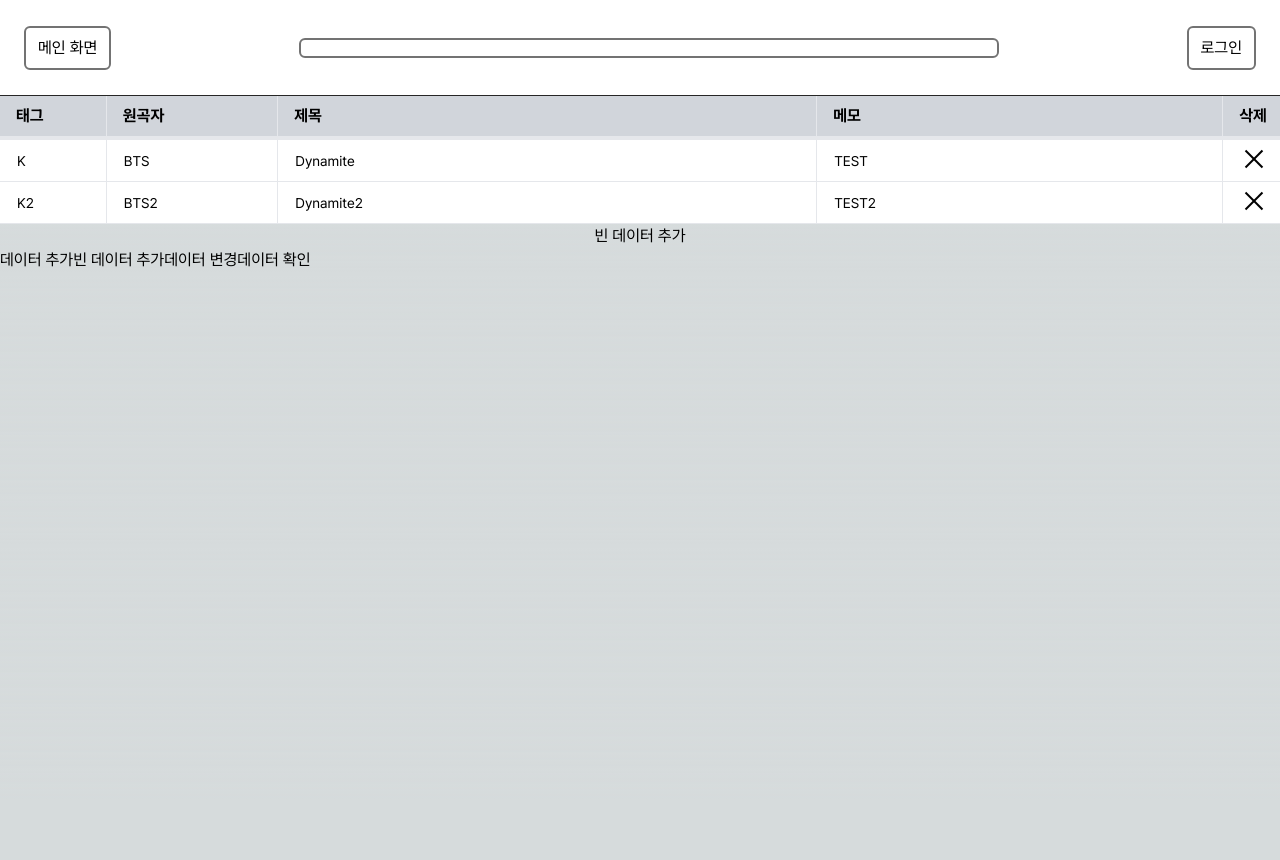
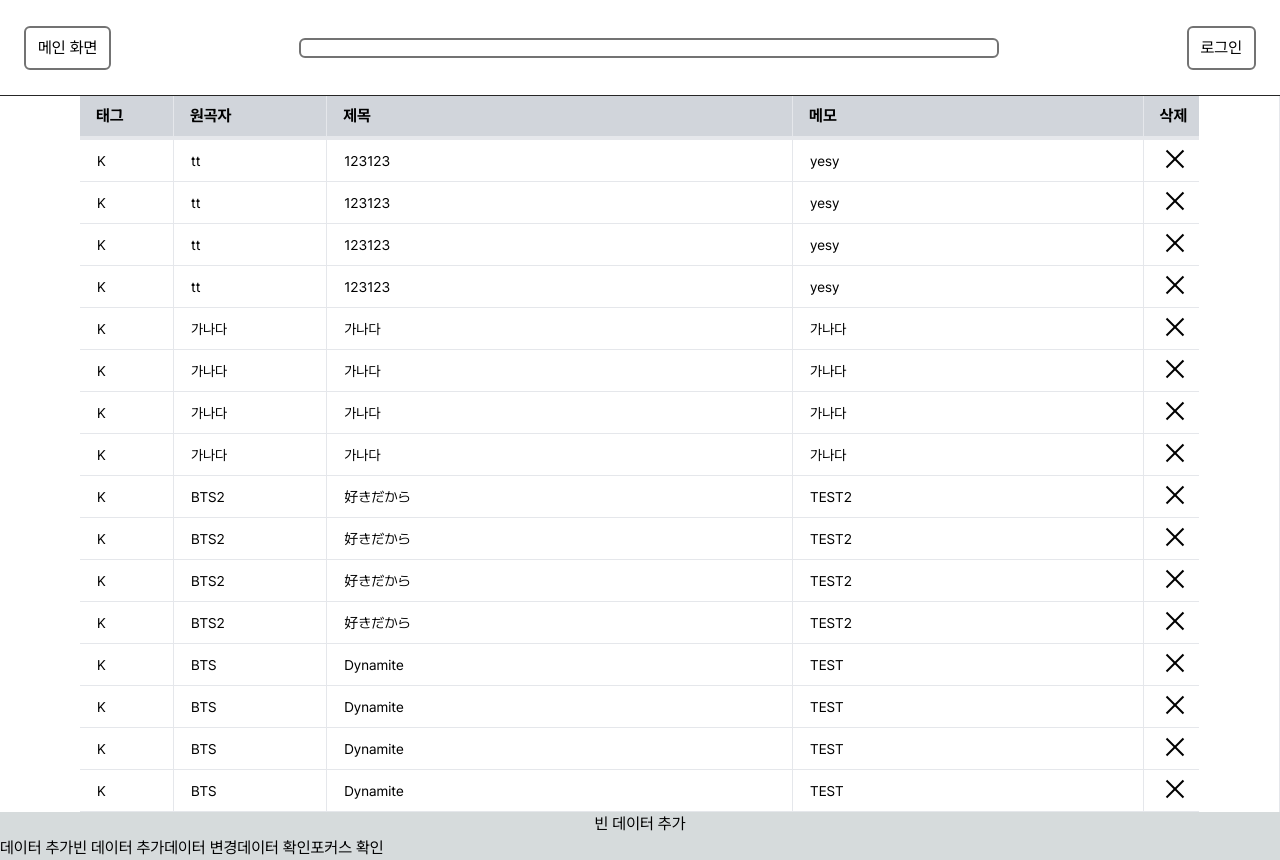
Before and after one commit to redbeanmk765/MySongBook, a Next.js app in the folder mysongbook/: page /1/sheet in a window 1280 px wide. Before the commit the page ends 800 px from the top, so only its background shows below. Built offline with nearby package versions, Linux system fonts and the light colour scheme.

Commit message:
sheet 2.3
sticky, sort, click

```diff
--- a/mysongbook/src/app/[id]/sheet/page.tsx
+++ b/mysongbook/src/app/[id]/sheet/page.tsx
@@ -4,6 +4,7 @@ import Link from "next/link";
 import Header from "@/components/Header";
 import { useEffect, useState, useRef, useCallback, useMemo } from "react";
 import {produce} from 'immer';
+import { spawn } from "child_process";
 
 type rowData = {
     id : number;
@@ -13,13 +14,18 @@ type rowData = {
     memo : string;
 }
 
-function Row({ data, handleAddData, handleUpdate, handleDelete}: {
+function Row({ data, handleAddData, handleUpdate, handleDelete, editingCell, setEditingCell}: {
   data: rowData, handleAddData:(newData: rowData) => void,
   handleUpdate:(id:number, updatedData: Partial<rowData>) => void,
-  handleDelete:(id:number) => void,}) {
+  handleDelete:(id:number) => void,
+  editingCell: { rowId: number, field: keyof rowData } | null,
+  setEditingCell: React.Dispatch<React.SetStateAction<{ rowId: number, field: keyof rowData } | null>>}) {
 
   const [isEditing, setIsEditing] = useState(false);
   const [editedData, setEditedData] = useState(data);
+
+
+
 
 
   const handleChange = (event: React.ChangeEvent<HTMLInputElement>) => {
@@ -46,56 +52,104 @@ function Row({ data, handleAddData, handleUpdate, handleDelete}: {
 
 
 
+ function GenerateTd({ fieldName }: { fieldName: keyof rowData}){
+    const isEditingTd = editingCell?.rowId === data.id && editingCell.field === fieldName;
+    let nameString = fieldName as string;
 
- function GenerateTd({ fieldName }: { fieldName: keyof rowData}){
-    const [isEditing2, setIsEditing2] = useState(false);
-    let nameString = fieldName as string;
     const inputRef = useRef<HTMLInputElement>(null);
 
-    const handleEditMode2 = () => {
-      // 수정된 데이터를 서버에 저장하거나 다른 로직 실행
-      console.log("test");
-      setIsEditing2(true);
+    const handleFocusTd = () => {
+      //setEditingCell({ rowId: data.id, field: fieldName });
+
     };
 
+    const handleClickTd = () => {
+      //console.log("click :" , data.id , "fieldName:", fieldName, "editingCell:", editingCell);
+      setEditingCell({ rowId: data.id, field: fieldName });
+    }
+
     useEffect(() => {
-      if (isEditing2 && inputRef.current) {
+      if(
+        editingCell?.rowId === data.id &&
+        editingCell.field === fieldName &&
+        inputRef.current
+        ) {
          inputRef.current.focus();
         }
-    }, [isEditing2]);
 
-    const handleBlur = ((event: React.ChangeEvent<HTMLInputElement>) => {
+      if (editingCell === null) {
+       //console.log("focus 해제 후 실행!");
+      }
+    }, [editingCell]);
+
+
+
+    const handleBlur = ((event: React.FocusEvent<HTMLInputElement>) => {
+      const relatedTarget = event.relatedTarget as HTMLElement | null;
+
+      if (
+        relatedTarget &&
+        relatedTarget.hasAttribute("data-id") &&
+        relatedTarget.hasAttribute("data-field")
+      ) {
+      const rowId = Number(relatedTarget.getAttribute("data-id"));
+      const field = relatedTarget.getAttribute("data-field") as keyof rowData;
+      setEditingCell({ rowId, field });
+      } else{
+        setEditingCell(null);
+      }
+
       handleChange(event);
-      setIsEditing2(false);
       handleUpdate(data.id,{ [fieldName]: event.target.value});
+
+      //console.log("focus :" , data.id, event.target.value, "isEditingTd:", isEditingTd);
+      //console.log("newFocus :", event.relatedTarget);
     });
 
     const handleChange = useCallback((event: React.ChangeEvent<HTMLInputElement>) => {
-      setEditedData({
-        ...editedData,
-        [event.target.name]: event.target.value
-      });
-      if (isEditing2 && inputRef.current) {
-        inputRef.current.focus();
-      }
+      const { name, value } = event.target;
+      setEditedData(prev => ({
+        ...prev,
+        [name]: value
+      }));
     }, []);
 
+    const spanRef = useRef<HTMLSpanElement>(null);
+    const [spanWidth, setSpanWidth] = useState<number | null>(null);
+
+    useEffect(() => {
+      //console.log("spanRef.current:", spanRef.current);
+      if (!isEditingTd && spanRef.current) {
+        setSpanWidth(spanRef.current.offsetWidth);
+        console.log("spanWidth:", spanRef.current.offsetWidth);
+      }
+    }, [isEditingTd, editedData[fieldName]]);
+
     return (
-      <td className="border-r w-32 text-left py-2 h-[37px]">
-        {isEditing2 ? (
+      <td className="border-r w-32 text-left py-2 h-[37px] overflow-hidden whitespace-nowrap text-ellipsisce">
+        {isEditingTd ? (
           <input
-
             type = "text"
             name = {nameString}
-            defaultValue={editedData[fieldName]}
-            // onChange={handleChange}
+            defaultValue={editedData[fieldName] ?? ""}
+            //onChange={handleChange}
             onBlur={handleBlur}
+            key={`${data.id}-${fieldName}`}
             ref={inputRef}
+            style={spanWidth ? { width: spanWidth } : undefined}
+            //ㄴonClick={handleClickTd}
             className="border-r w-full text-left pl-4 py-2 h-[30px]"
-
           />
         ) : (
-          <span className="flex w-full text-left pl-4 h-[20px]" onClick={handleEditMode2}>{editedData[fieldName] }</span>
+          <span
+            className="flex w-full text-left pl-4 h-[20px]"
+            data-id={data.id}
+            data-field={fieldName}
+            tabIndex={0}
+            onFocusCapture={handleClickTd}
+          >
+            {editedData[fieldName] }
+          </span>
         )}
       </td>
     );
@@ -110,7 +164,7 @@ function Row({ data, handleAddData, handleUpdate, handleDelete}: {
           <GenerateTd fieldName = {"name" as keyof rowData}/>
           <GenerateTd fieldName = {"memo" as keyof rowData}/>
           <td className="pl-[15px] pt-[3px]">
-            <button className="relative w-8 h-8 bg-white rounded-full hover:bg-gray-200 focus:outline-none"
+            <button className="relative w-8 h-8 z-0 bg-white rounded-full hover:bg-gray-200 focus:outline-none"
                     onClick={() => handleDelete(data.id)}>
                 <span className="absolute top-1/2 left-1/2 transform -translate-x-1/2 -translate-y-1/2 w-6 h-0.5 bg-black rotate-45"></span>
                 <span className="absolute top-1/2 left-1/2 transform -translate-x-1/2 -translate-y-1/2 w-6 h-0.5 bg-black -rotate-45"></span>
@@ -138,16 +192,30 @@ function Row({ data, handleAddData, handleUpdate, handleDelete}: {
 export default function sheet(){
     const origin: rowData[] = [
       {id : 1, tag : "K", singer: "BTS", name: "Dynamite", memo: "TEST"},
-      {id : 2, tag : "K2", singer: "BTS2", name: "Dynamite2", memo: "TEST2"}
+      {id : 2, tag : "K", singer: "BTS2", name: "好きだから", memo: "TEST2"},
+      {id : 3, tag : "K", singer: "tt", name: "123123", memo: "yesy"},
+      {id : 4, tag : "K", singer: "가나다", name: "가나다", memo: "가나다"},
+      {id : 5, tag : "K", singer: "BTS", name: "Dynamite", memo: "TEST"},
+      {id : 6, tag : "K", singer: "BTS2", name: "好きだから", memo: "TEST2"},
+      {id : 7, tag : "K", singer: "tt", name: "123123", memo: "yesy"},
+      {id : 8, tag : "K", singer: "가나다", name: "가나다", memo: "가나다"},
+      {id : 9, tag : "K", singer: "BTS", name: "Dynamite", memo: "TEST"},
+      {id : 10, tag : "K", singer: "BTS2", name: "好きだから", memo: "TEST2"},
+      {id : 11, tag : "K", singer: "tt", name: "123123", memo: "yesy"},
+      {id : 12, tag : "K", singer: "가나다", name: "가나다", memo: "가나다"},
+      {id : 13, tag : "K", singer: "BTS", name: "Dynamite", memo: "TEST"},
+      {id : 14, tag : "K", singer: "BTS2", name: "好きだから", memo: "TEST2"},
+      {id : 15, tag : "K", singer: "tt", name: "123123", memo: "yesy"},
+      {id : 16, tag : "K", singer: "가나다", name: "가나다", memo: "가나다"},
     ]
 
-    const newData2: rowData = (
-        {id : 4, tag : "K", singer: "BTS", name: "Dynamite", memo: "TEST"}
-    )
+    const [data, setData] = useState<rowData[]>(origin);
+    const [max, setMax] = useState(4);
 
+    const tagList = Array.from(new Set(data.map(item => item.tag)));
 
-    const [data, setData] = useState<rowData[]>(origin);
-    const [max, setMax] = useState(2);
+    const [editingCell, setEditingCell] = useState<{ rowId: number, field: keyof rowData } | null>(null);
+
 
     const handleAddData = (newData: rowData) => {
         setData([...data, newData]); // 기존 데이터에 새로운 데이터 추가
@@ -192,7 +260,7 @@ export default function sheet(){
       );
     };
 
-    const [sortKey, setSortKey] = useState<keyof rowData | null>(null);
+    const [sortKey, setSortKey] = useState<keyof rowData | null>("tag");
     const [sortDirection, setSortDirection] = useState<'asc' | 'desc'>('asc');
 
     const sortedData = useMemo(() => {
@@ -202,14 +270,27 @@ export default function sheet(){
           const aValue = a[sortKey];
           const bValue = b[sortKey];
 
+        // 빈 문자열 우선 처리
+        const aIsEmpty = aValue === "";
+        const bIsEmpty = bValue === "";
+
+        if (aIsEmpty && !bIsEmpty) return 1;   // a가 빈 문자열이면 b보다 뒤로
+        if (!aIsEmpty && bIsEmpty) return -1;  // b가 빈 문자열이면 a가 앞으로
+
+          let primaryCompare = 0;
         if (typeof aValue === 'string' && typeof bValue === 'string') {
-              const comparison = aValue.localeCompare(bValue, undefined, { numeric: true, sensitivity: 'base' }); // 숫자 포함 문자열 정렬
-              return sortDirection === 'asc' ? comparison : -comparison;
+          primaryCompare = aValue.localeCompare(bValue, "en", { numeric: true, sensitivity: 'base' });
         } else if (typeof aValue === 'number' && typeof bValue === 'number') {
-              return sortDirection === 'asc' ? aValue - bValue : bValue - aValue;
-          } else {
-              return 0; // 다른 타입의 경우 정렬하지 않음
+          primaryCompare = aValue - bValue;
         }
+
+        if (primaryCompare !== 0) {
+          return sortDirection === 'asc' ? primaryCompare : -primaryCompare;
+        }
+
+        // 2순위: name (고정)
+        const nameCompare = a.name.localeCompare(b.name, "ko", { numeric: true, sensitivity: 'base' });
+        return sortDirection === 'asc' ? nameCompare : -nameCompare;
       });
     }, [data, sortKey, sortDirection]);
 
@@ -223,7 +304,7 @@ export default function sheet(){
     };
 
 
-
+    const [selectedTag, setSelectedTag] = useState<string | null>(null);
 
 
     return(
@@ -235,20 +316,38 @@ export default function sheet(){
                 <main>
                     <Header/>
 
-                    <section id="table" className="flex justify-center  bg-white " >
+
+
+                    {/* <button onClick={() => setSelectedTag(null)}>전체</button>
+                      {tagList.map(tag => (
+                        <button key={tag} onClick={() => setSelectedTag(tag)}>
+                          {tag}
+                        </button>
+                      ))} */}
+                    <section id="table" className="flex justify-center lg:px-20 md:px-8 sm:px-2 bg-white border-r" >
                         <table className="table-fixed ">
-                            <thead>
-                                <tr className="border-b-4 bg-gray-300">
-                                    <th scope="col" className="border-r w-32 text-left pl-4 py-2" >태그</th>
-                                    <th scope="col" className="border-r w-52 text-left pl-4">원곡자</th>
-                                    <th scope="col" className="border-r w-[678px] text-left pl-4" >제목</th>
-                                    <th scope="col" className="border-r w-[512px] text-left pl-4">메모</th>
-                                    <th scope="col" className="w-[60px] text-left pl-4">삭제</th>
+                            <thead className="sticky md:top-[96px] sm:top-[64px] z-10 bg-blue-100">
+                                <tr className="sticky z-10 border-b-4 bg-gray-300">
+                                    <th scope="col" className="sticky z-20 border-r w-32 text-left pl-4 py-2" >태그</th>
+                                    <th scope="col" className="sticky z-20 border-r w-52 text-left pl-4">원곡자</th>
+                                    <th scope="col" className="sticky z-20 border-r w-[678px] text-left pl-4" >제목</th>
+                                    <th scope="col" className="sticky z-20 border-r w-[512px] text-left pl-4">메모</th>
+                                    <th scope="col" className="sticky z-20 w-[60px] z-10 text-left pl-4">삭제</th>
                                 </tr>
                             </thead>
                             <tbody>
-                                {data.map((item) => (
-                                    <Row key={item.id} data={item} handleAddData={handleAddData} handleUpdate={handleUpdate} handleDelete={handleDelete}/>
+                                {sortedData
+                                  .filter(item => !selectedTag || item.tag === selectedTag)
+                                  .map(item => (
+                                    <Row
+                                      key={item.id}
+                                      data={item}
+                                      handleAddData={handleAddData}
+                                      handleUpdate={handleUpdate}
+                                      handleDelete={handleDelete}
+                                      editingCell={editingCell}
+                                      setEditingCell={setEditingCell}
+                                    />
                                 ))}
                             </tbody>
                         </table>
@@ -257,11 +356,11 @@ export default function sheet(){
                       <button onClick={() => handleAddData(createBlankData())}>빈 데이터 추가</button>
                     </section>
 
-                    <button onClick={() => handleAddData(newData2)}>데이터 추가</button>
+                    <button onClick={() => handleAddData(createBlankData())}>데이터 추가</button>
                     <button onClick={() => handleAddData(createBlankData())}>빈 데이터 추가</button>
                     <button onClick={() => handleUpdate(1, { memo: 'Updated memo' })}>데이터 변경</button>
-                    <button onClick={() => console.log(data)}>데이터 확인</button>
-
+                    <button onClick={() => console.log(sortedData, "focus :" , editingCell)}>데이터 확인</button>
+                    <button onClick={() => setEditingCell({ rowId: 2, field: "singer" })}>  포커스 확인</button>
 
                 </main>
             </body>
--- a/mysongbook/src/components/Header.tsx
+++ b/mysongbook/src/components/Header.tsx
@@ -2,7 +2,7 @@ import Link from "next/link";
 
 const Header = () =>{
     return(
-        <header className="sticky top-0 z-10 flex justify-between items-center h-16 md:h-24 px-2 md:px-6 bg-white border-b border-neutral-800">
+        <header className="sticky top-0 z-20 flex justify-between items-center h-16 md:h-24 px-2 md:px-6 bg-white border-b border-neutral-800">
 
 
                 <div className="flex-none items-center py-2 px-3 z-8 border-2 border-neutral-500 rounded-md transition-colors hover:bg-neutral-700 ">
```
Also changed, not shown: 2 other files (tests, documents, lock files or other folders). Lines whose indentation alone changed are shown as unchanged.
